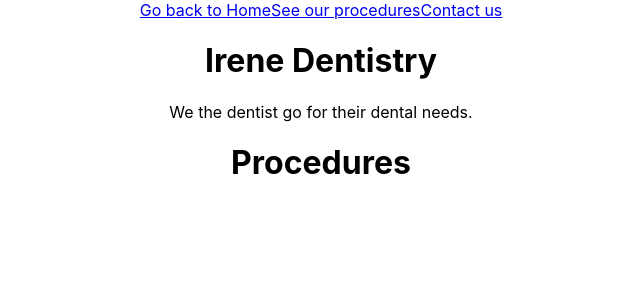
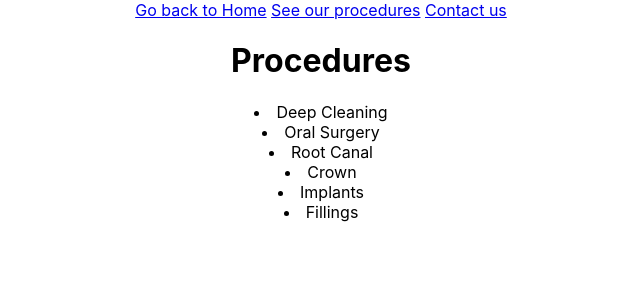
Before and after one commit to ireneyap68/dentist_website_react_router, a React (Create React App) app: page /procedures in a window 1280 px wide. Shown: the top 300 px of the page, without its empty margins (319-959 px from the left). Built offline with nearby package versions, Linux system fonts and the light colour scheme.

Commit message:
[procedures] Add procedures as props into component

```diff
--- a/src/App.js
+++ b/src/App.js
@@ -12,16 +12,24 @@
 import Contact from './Contact';
 
 function App() {
+  const procedures = [
+    "Deep Cleaning",
+    "Oral Surgery",
+    "Root Canal",
+    "Crown",
+    "Implants",
+    "Fillings"
+  ];
   return (
     <Router>
       <div className="App">
         <nav>
-          <Link to="/">Go back to Home</Link>
-          <Link to="/procedures">See our procedures</Link>
-          <Link to="/contact">Contact us</Link>
+          <Link to="/">Go back to Home</Link> {' '}
+          <Link to="/procedures">See our procedures</Link> {' '}
+          <Link to="/contact">Contact us</Link> {' '}
         </nav>
-        <Route path="/" component={Home} />
-        <Route path="/procedures" component={Procedures} />
+        <Route exact path="/" component={Home} />
+        <Route path="/procedures" render={() => <Procedures procedures={procedures} />} />
         <Route path="/contact" component={Contact} />
       </div>
     </Router>
--- a/src/Procedures.js
+++ b/src/Procedures.js
@@ -2,9 +2,14 @@
 
 class Procedures extends Component {
     render(){
+        const proceduresList = this.props.procedures.map((p, idx)=>{
+            //console.log(idx)
+            return <li key={idx}>{p}</li>
+        });
         return (
             <div>
                 <h1>Procedures</h1>
+                {proceduresList}
             </div>
         )
     }
```
